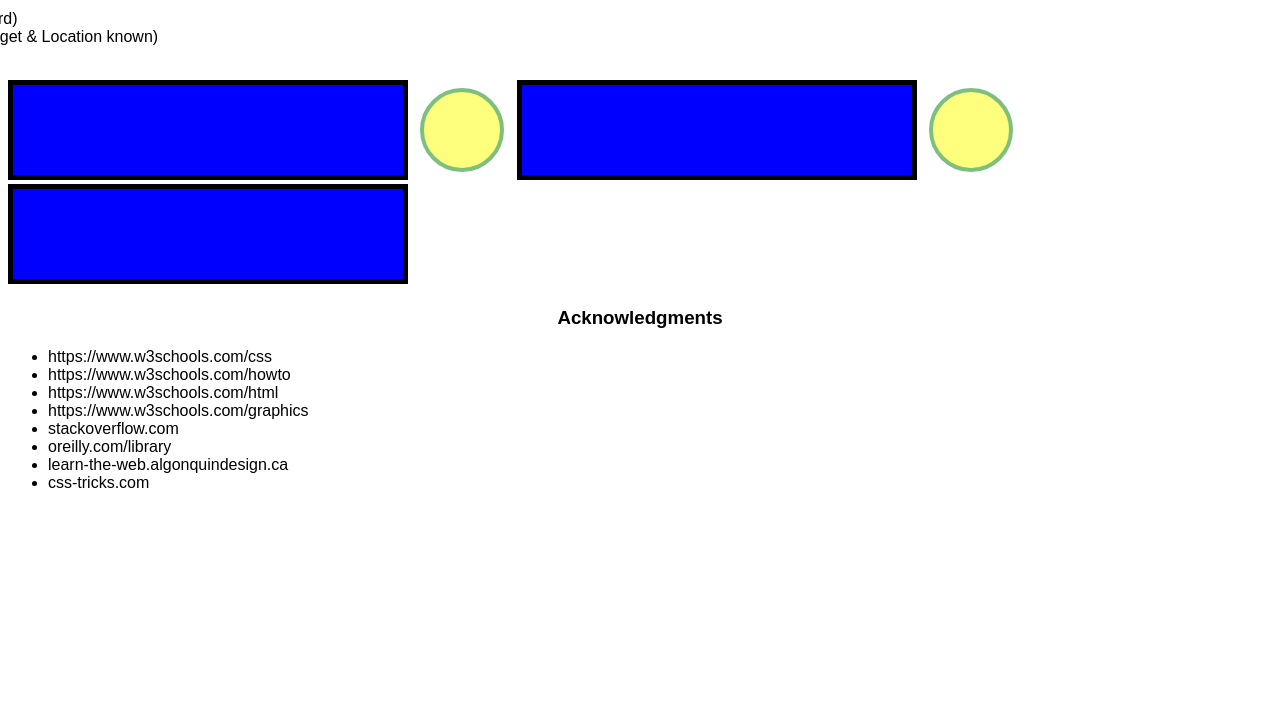
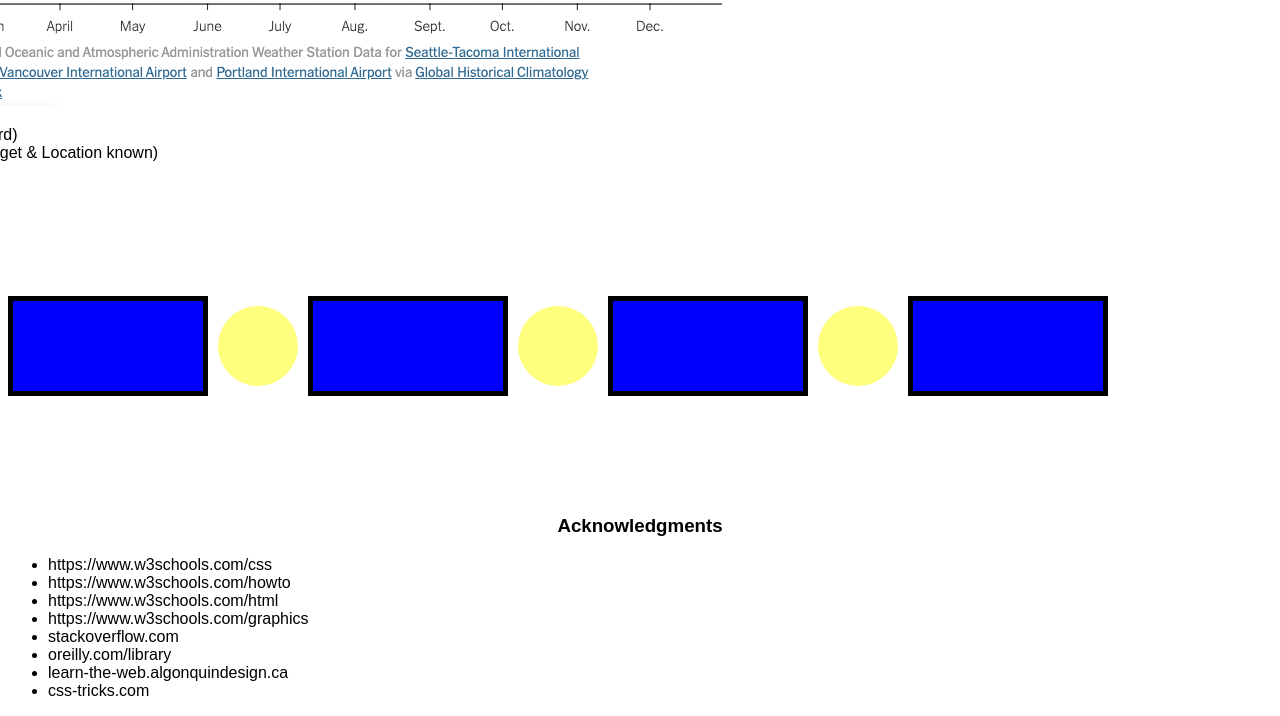
Before and after one commit to DS4200-Sec2-F22/hw-02-2ez, a plain HTML site: page index.html in a window 1280 px wide. Shown: the part 1495-2211 px from the top of the page. Before the commit the page ends 2003 px from the top, so only its background shows below. Drawn offline with Linux system fonts and the light colour scheme.

Commit message:
added decoration styling

```diff
--- a/index.html
+++ b/index.html
@@ -24,14 +24,18 @@
 
                 <tr>
                     <th>Airports</th>
-                    <th>data/Airports.csv</th>
+                    <th>
+                        <a href="data/Airports.csv">Airports</a>
+                    </th>
                     <th>Field</th>
 
                 </tr>
 
                 <tr>
                     <th>Google-Web</th>
-                    <th>data/Google-Web.txt</th>
+                    <th>
+                        <a href="data/Google-Web.txt">Google-Web</a>
+                    </th>
                     <th>Cluster, Set, List</th>
 
 
@@ -39,7 +43,9 @@
 
                 <tr>
                     <th>UFO</th>
-                    <th>data/UFO.csv</th>
+                    <th>
+                        <a href="data/UFO.csv">UFO Sightings</a>
+                    </th>
                     <th>Table</th>
 
                 </tr>
@@ -104,24 +110,32 @@
 
     <div id="decoration">
 
-        <svg width="400" height="100">
-            <rect width="400" height="100" style="fill:rgb(0,0,255);stroke-width:10;stroke:rgb(0,0,0)" />
+        <svg id="rect" width="200" height="100">
+            <rect width="200" height="100" style="fill:rgb(0,0,255);stroke-width:10;stroke:rgb(0,0,0)" />
         </svg>
 
         <svg id="circle" width="100" height="100">
-            <circle cx="50" cy="50" r="40" stroke="green" stroke-width="4" fill="yellow" />
+            <circle cx="50" cy="50" r="40" fill="yellow" />
         </svg>
 
-        <svg width="400" height="100">
-            <rect width="400" height="100" style="fill:rgb(0,0,255);stroke-width:10;stroke:rgb(0,0,0)" />
+        <svg id="rect" width="200" height="100">
+            <rect width="200" height="100" style="fill:rgb(0,0,255);stroke-width:10;stroke:rgb(0,0,0)" />
         </svg>
 
         <svg id="circle" width="100" height="100">
-            <circle cx="50" cy="50" r="40" stroke="green" stroke-width="4" fill="yellow" />
+            <circle cx="50" cy="50" r="40" fill="yellow" />
         </svg>
 
-        <svg width="400" height="100">
-            <rect width="400" height="100" style="fill:rgb(0,0,255);stroke-width:10;stroke:rgb(0,0,0)" />
+        <svg id="rect" width="200" height="100">
+            <rect width="200" height="100" style="fill:rgb(0,0,255);stroke-width:10;stroke:rgb(0,0,0)" />
+        </svg>
+
+        <svg id="circle" width="100" height="100">
+            <circle cx="50" cy="50" r="40"  fill="yellow" />
+        </svg>
+
+        <svg id="rect" width="200" height="100">
+            <rect width="200" height="100" style="fill:rgb(0,0,255);stroke-width:10;stroke:rgb(0,0,0)" />
         </svg>
 
     </div>
--- a/style.css
+++ b/style.css
@@ -15,6 +15,7 @@ table, th, td {
 }
 
 #task-abstraction {
+  padding-top: 100px;
   text-align: center;
 }
 
@@ -26,13 +27,24 @@ table, th, td {
 }
 
 #decoration {
-  justify-content: space-around;
+  padding-top: 100px;
+  display: flex;
 }
 
 #circle {
   opacity: 50%;
 }
 
+#circle:hover {
+  stroke: black;
+  stroke-width: 5px;
+}
+
+#rect:hover {
+  opacity: 50%;
+}
+
 #acknowledgments {
+  padding-top: 100px;
   text-align: center;
 }
```
